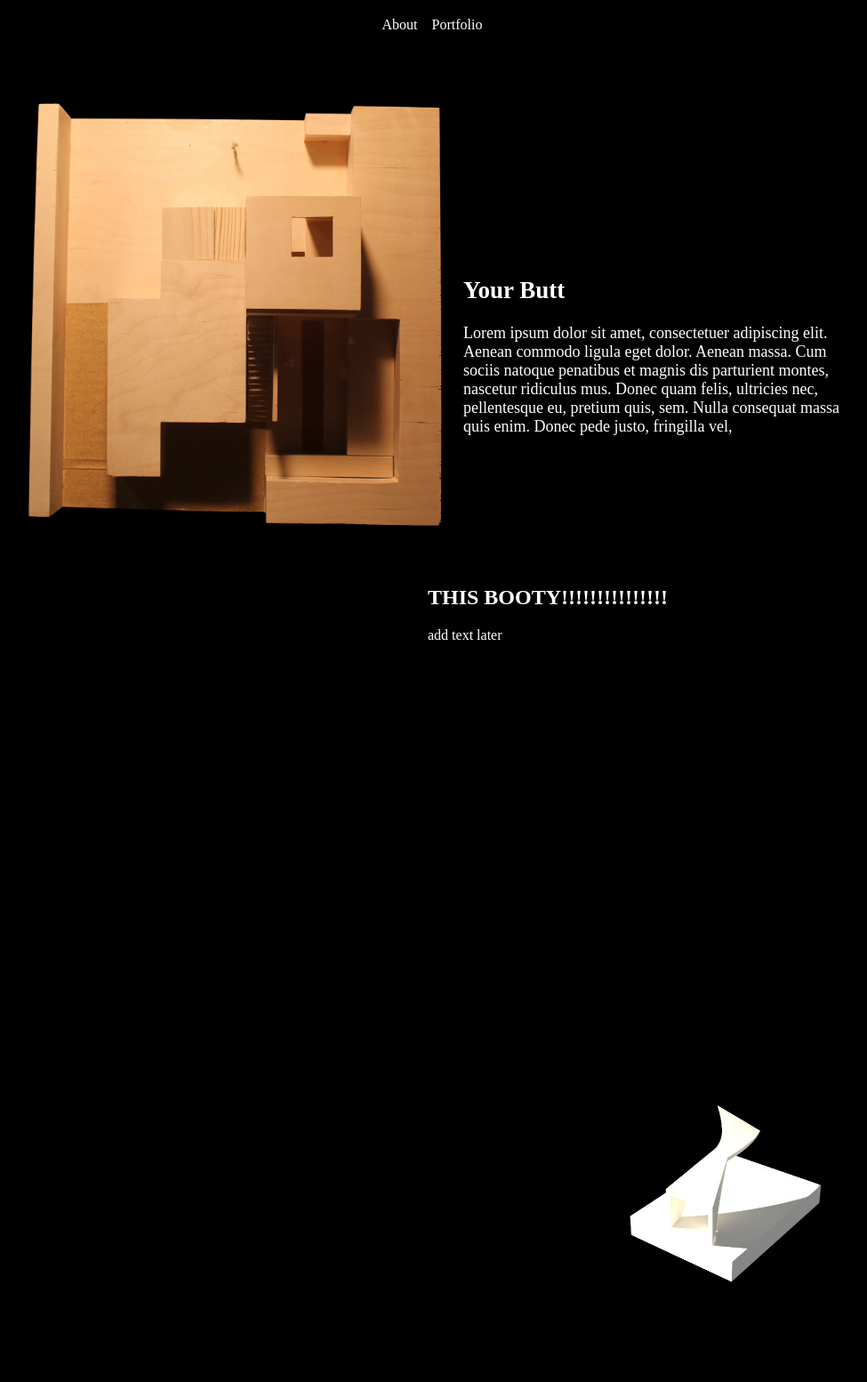
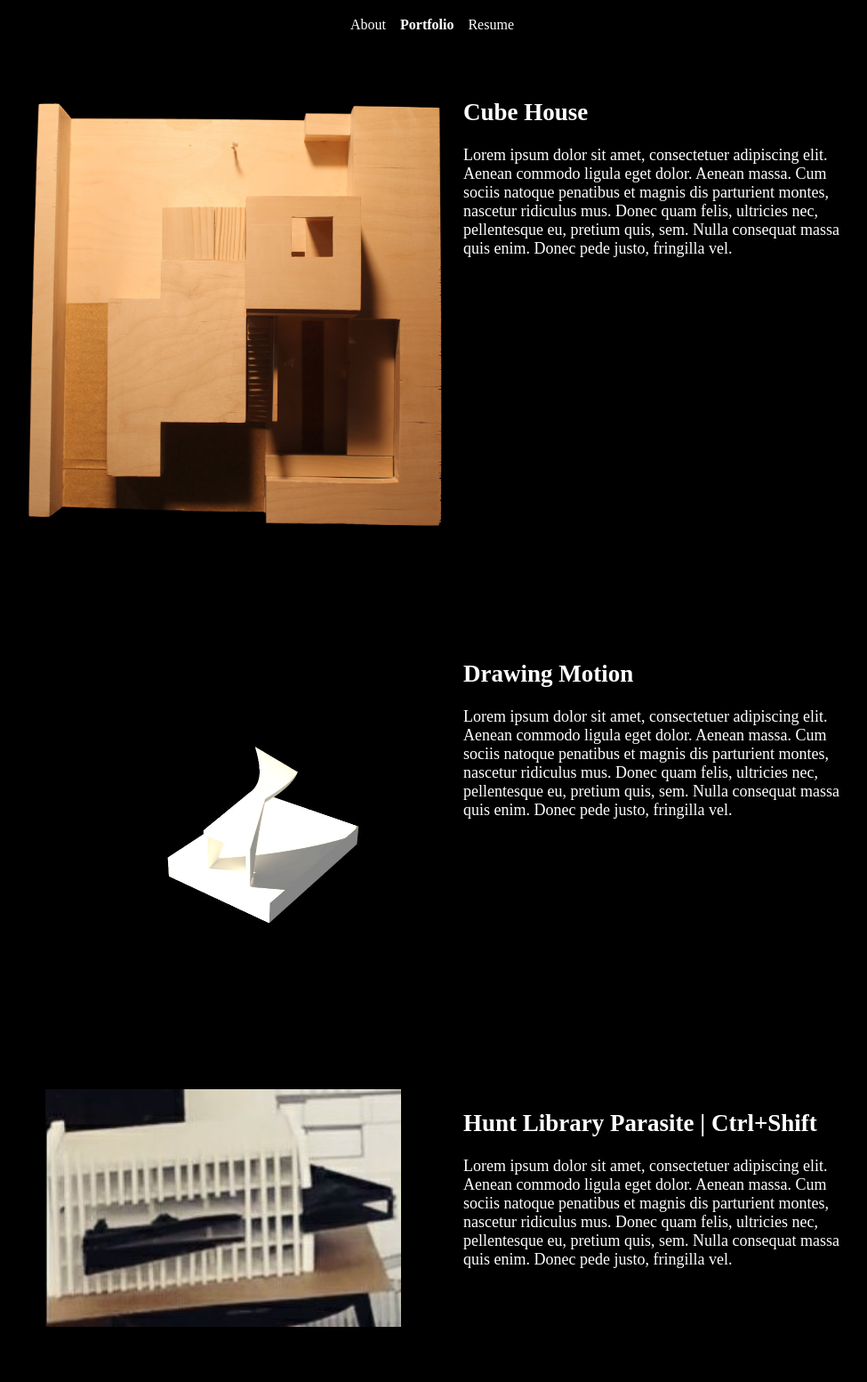
Before and after one commit to gegomez/inclassdemo, a plain HTML site: page portfolio.html in a window 1280 px wide. Shown: the part 47-1600 px from the top of the page at 89% size, without its empty margins (154-1129 px from the left). Before the commit the page ends 1537 px from the top, so only its background shows below. Drawn offline with Linux system fonts and the light colour scheme.

Commit message:
Digital Media Portfolio 5 Day 6 RESUBMISSION
Resubmission on 5/12/17

```diff
--- a/portfolio.html
+++ b/portfolio.html
@@ -14,27 +14,38 @@
         <h1><a href="index.html">Gisselt Gómez</a></h1>
         <nav>
             <a href="about.html">About</a>&nbsp;&nbsp;&nbsp;
-            <a href="portfolio.html">Portfolio</a>
+            <b>Portfolio</b>&nbsp;&nbsp;&nbsp;
+            <a href="GisseltGomezResume.pdf" download="GisseltGomezResume.pdf">Resume</a>
         </nav></center><br><br>
-        <div id="Portfolio">
+        <div id="portfolio">
             <div id="aleft">
                 <img src="gegomez_5.jpg" alt="Cube House" width="515px">
             </div>
             <div id="aright">
-                <h2>Your Butt</h2>
-                <p>Lorem ipsum dolor sit amet, consectetuer adipiscing elit. Aenean commodo ligula eget dolor. Aenean massa. Cum sociis natoque penatibus et magnis dis parturient montes, nascetur ridiculus mus. Donec quam felis, ultricies nec, pellentesque eu, pretium quis, sem. Nulla consequat massa quis enim. Donec pede justo, fringilla vel, </p>
+                <h2>Cube House </h2>
+                <p>Lorem ipsum dolor sit amet, consectetuer adipiscing elit. Aenean commodo ligula eget dolor. Aenean massa. Cum sociis natoque penatibus et magnis dis parturient montes, nascetur ridiculus mus. Donec quam felis, ultricies nec, pellentesque eu, pretium quis, sem. Nulla consequat massa quis enim. Donec pede justo, fringilla vel.</p>
             </div>
         </div>
+        <br>
         <div id="portfolio">
             <div id="aleft">
-                <h2>THIS BOOTY!!!!!!!!!!!!!!!</h2>
-                <p>add text later</p>
-                <br><br><br><br><br><br><br><br>
+                <br><br><br><img src="gif.gif" alt="Drawing Motion" width="500px">
             </div>
             <div id="aright">
-                <img src="gif.gif" alt="Drawing Motion" width="500px">
+                <br><br><br><h2>Drawing Motion </h2>
+                <p>Lorem ipsum dolor sit amet, consectetuer adipiscing elit. Aenean commodo ligula eget dolor. Aenean massa. Cum sociis natoque penatibus et magnis dis parturient montes, nascetur ridiculus mus. Donec quam felis, ultricies nec, pellentesque eu, pretium quis, sem. Nulla consequat massa quis enim. Donec pede justo, fringilla vel.</p>
             </div>
         </div>
-
+        <br>
+        <div id="portfolio">
+            <div id="aleft">
+                <img src="model.jpg" alt="Hunt Library Parasite | Ctrl+Shift" width="400px" align="right">
+            </div>
+            <div id="aright">
+                <h2>Hunt Library Parasite | Ctrl+Shift</h2>
+                <p>Lorem ipsum dolor sit amet, consectetuer adipiscing elit. Aenean commodo ligula eget dolor. Aenean massa. Cum sociis natoque penatibus et magnis dis parturient montes, nascetur ridiculus mus. Donec quam felis, ultricies nec, pellentesque eu, pretium quis, sem. Nulla consequat massa quis enim. Donec pede justo, fringilla vel.</p>
+            </div>
+        </div>
+        <center><h2>Updates coming soon!</h2></center>
     </body>
 </html>
--- a/style.css
+++ b/style.css
@@ -1,7 +1,13 @@
 body {
-    background-color: black;
+    background-color: #000;
     color:white;
     overflow:auto;
+    font-family:'Old Standard TT';
+}
+
+@font-face{
+    font-family: 'Old Standard TT';
+    src: url('https://fonts.googleapis.com/css?family=Old+Standard+TT');
 }
 
 table {
@@ -58,12 +64,12 @@ a:hover{
 
 #homepage{
     margin:350 auto;
-    width:550px;
+    width:600px;
     height:200px;
 }
 
 #hleft{
-    width:240px;
+    width:290px;
     height:185px;
     float:left;
     text-align:right;
@@ -96,7 +102,6 @@ a:hover{
 }
 
 #aright{
-    margin-top:200px;
     width:450px;
     padding:15px;
     overflow:auto;
@@ -107,5 +112,5 @@ a:hover{
 #portfolio{
     width:1000px;
     height:550px;
-    margin: auto
+    margin: auto;
 }
```
Also changed, not shown: about.html (+5 -3 lines), model.jpg (added), placeholder.jpg (added), 2 other files.
